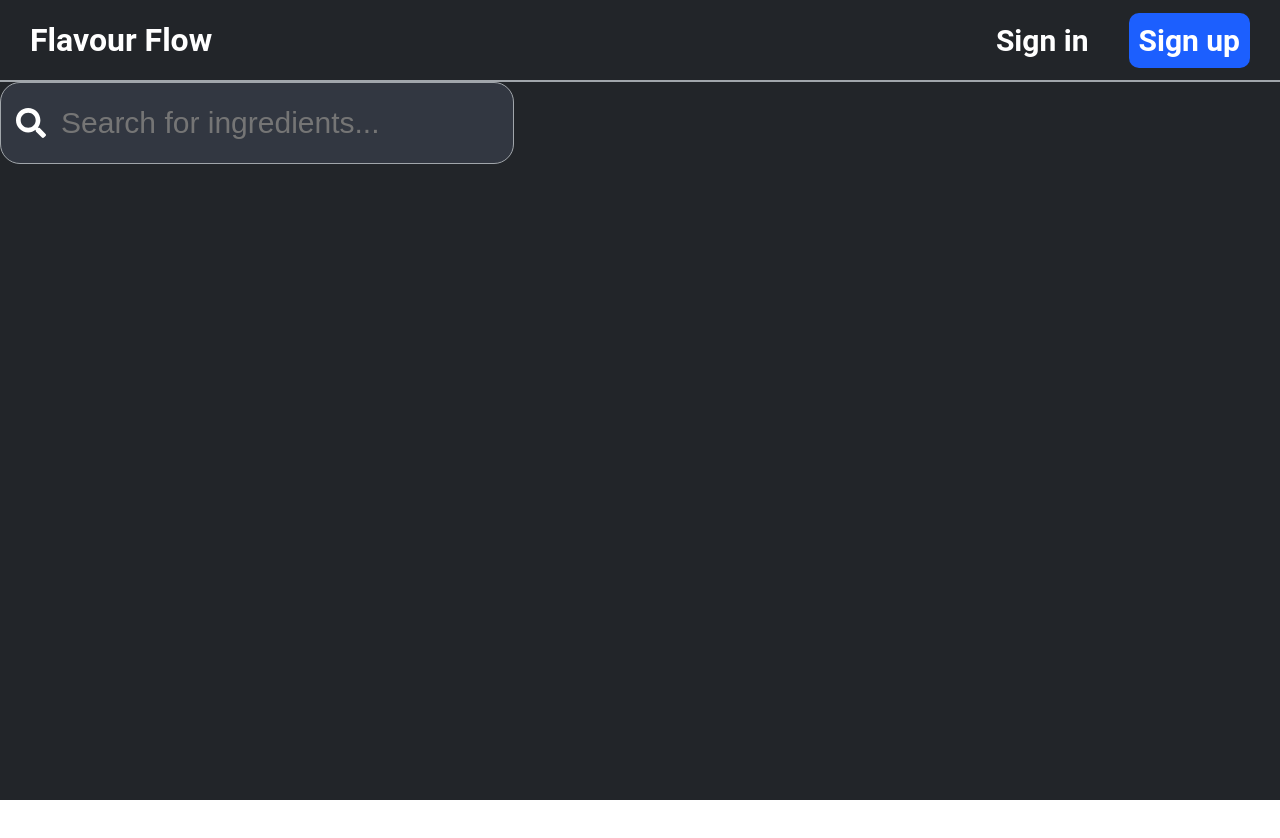
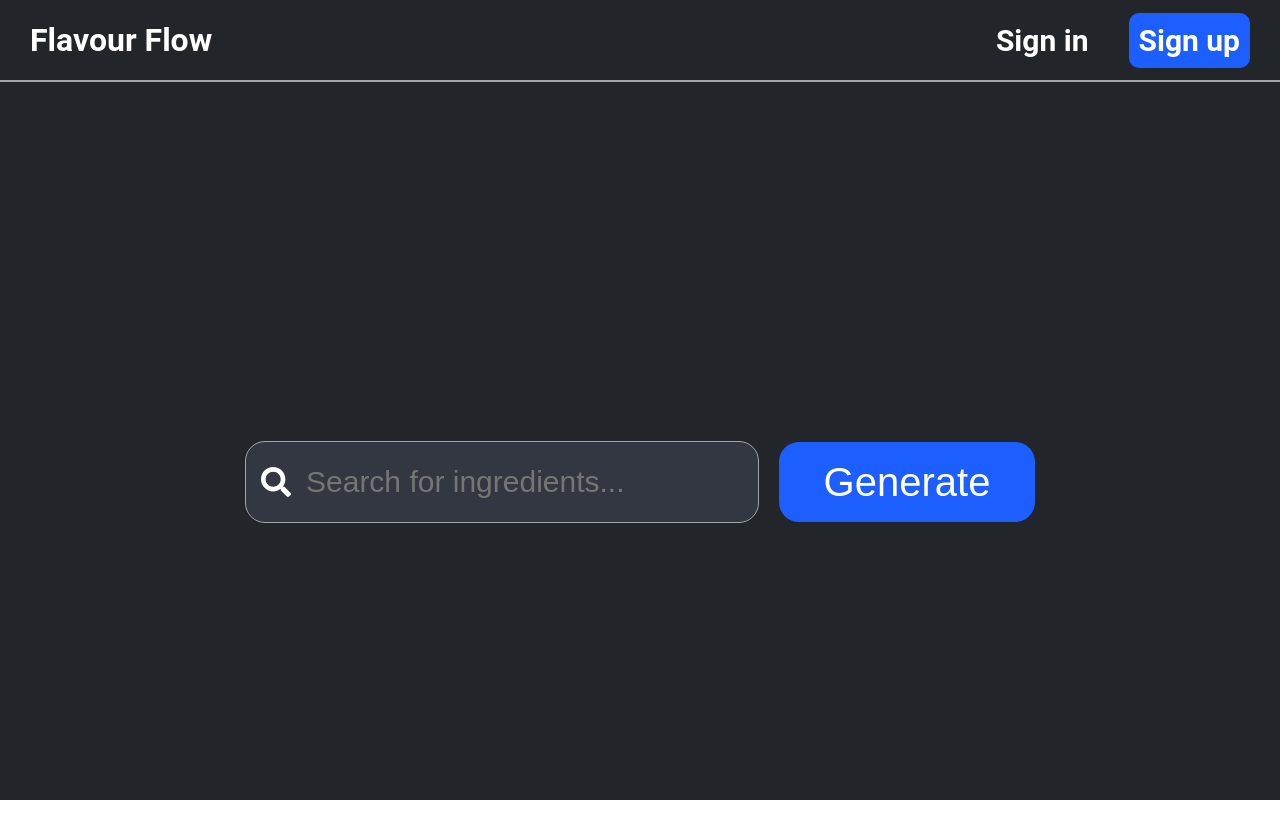
Before and after one commit to jackparsonss/Flavour-Flow, a React (Create React App) app in the folder frontend/: page / in a window 1280 px wide. Shown: the top 838 px of the page. Before the commit the page ends 800 px from the top, so only its background shows below. Built offline with nearby package versions, Linux system fonts and the light colour scheme.

Commit message:
add generate button and center entire search in center of the screen

```diff
--- a/frontend/src/Components/Ingredient-Search/Generate.js
+++ /dev/null
@@ -1,7 +0,0 @@
-import "./Generate.css";
-
-function Generate() {
-  return <div></div>;
-}
-
-export default Generate;
--- /dev/null
+++ b/frontend/src/Components/Ingredient-Search/GenerateButton.css
@@ -0,0 +1,9 @@
+.generateButton {
+  background-color: var(--accent-blue);
+  width: 20%;
+  border-radius: 20px;
+  border: none;
+  color: white;
+  font-size: 40px;
+  height: 10vh;
+}
--- /dev/null
+++ b/frontend/src/Components/Ingredient-Search/GenerateButton.js
@@ -0,0 +1,7 @@
+import "./GenerateButton.css";
+
+function GenerateButton() {
+  return <button className="generateButton">Generate</button>;
+}
+
+export default GenerateButton;
--- a/frontend/src/Components/Ingredient-Search/SearchBar.css
+++ b/frontend/src/Components/Ingredient-Search/SearchBar.css
@@ -2,10 +2,11 @@
   display: flex;
   align-items: center;
   border: 1px solid var(--light-grey);
-  max-width: 40vw;
+  width: 40vw;
   height: 10vh;
   border-radius: 20px;
   background: var(--off-grey);
+  margin-right: 20px;
 }
 
 .searchBar__icon {
--- a/frontend/src/Components/Ingredient-Search/SearchRow.css
+++ b/frontend/src/Components/Ingredient-Search/SearchRow.css
@@ -0,0 +1,7 @@
+.searchRow {
+  display: flex;
+  width: 100vw;
+  height: 100vh;
+  align-items: center;
+  justify-content: center;
+}
--- a/frontend/src/Components/Ingredient-Search/SearchRow.js
+++ b/frontend/src/Components/Ingredient-Search/SearchRow.js
@@ -1,4 +1,4 @@
-import Generate from "./Generate";
+import GenerateButton from "./GenerateButton";
 import SearchBar from "./SearchBar";
 import "./SearchRow.css";
 
@@ -6,7 +6,7 @@ function SearchRow() {
   return (
     <div className="searchRow">
       <SearchBar />
-      <Generate />
+      <GenerateButton />
     </div>
   );
 }
```
Also changed, not shown: frontend/src/Components/Ingredient-Search/Generate.css (deleted).
